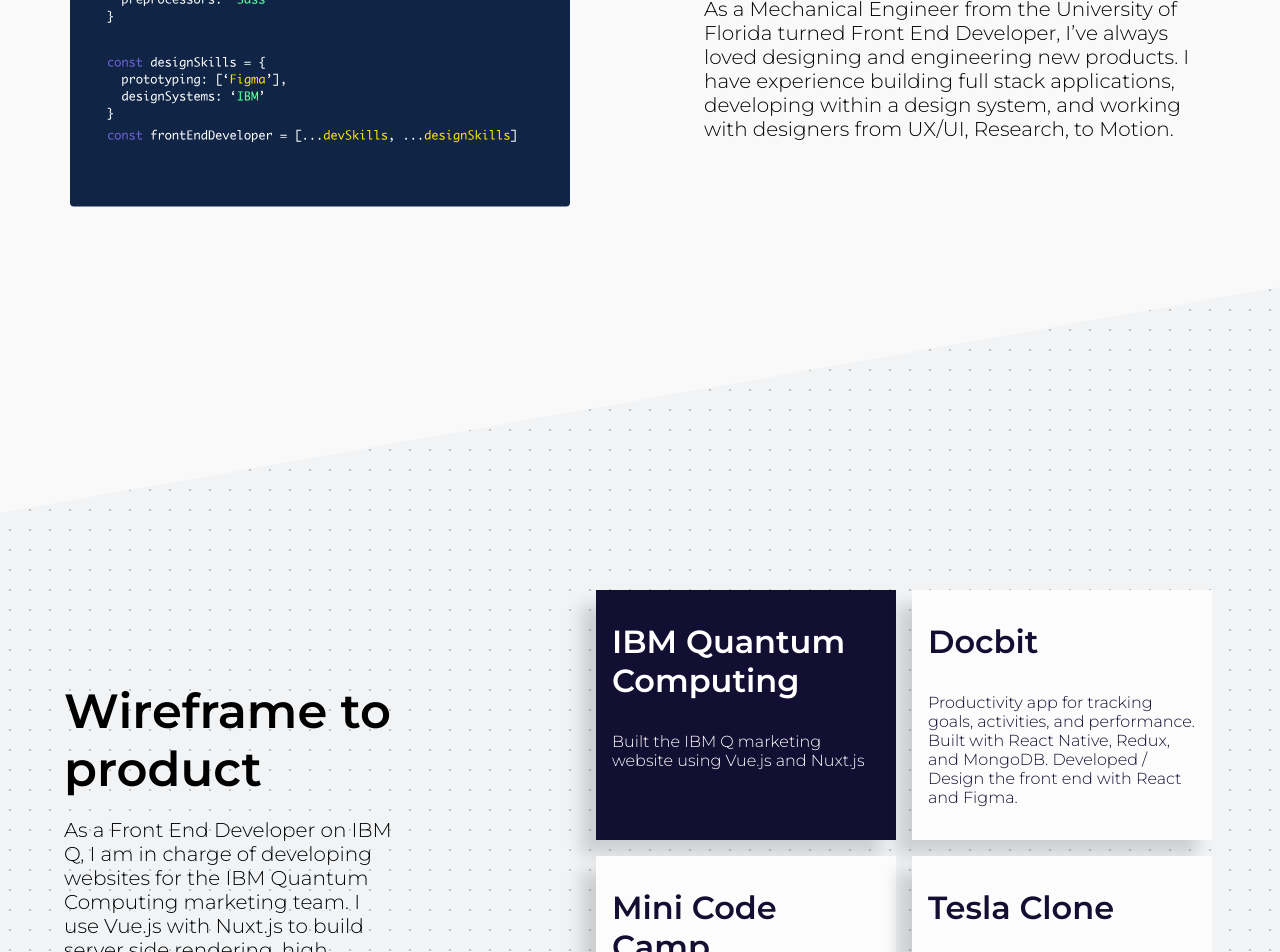
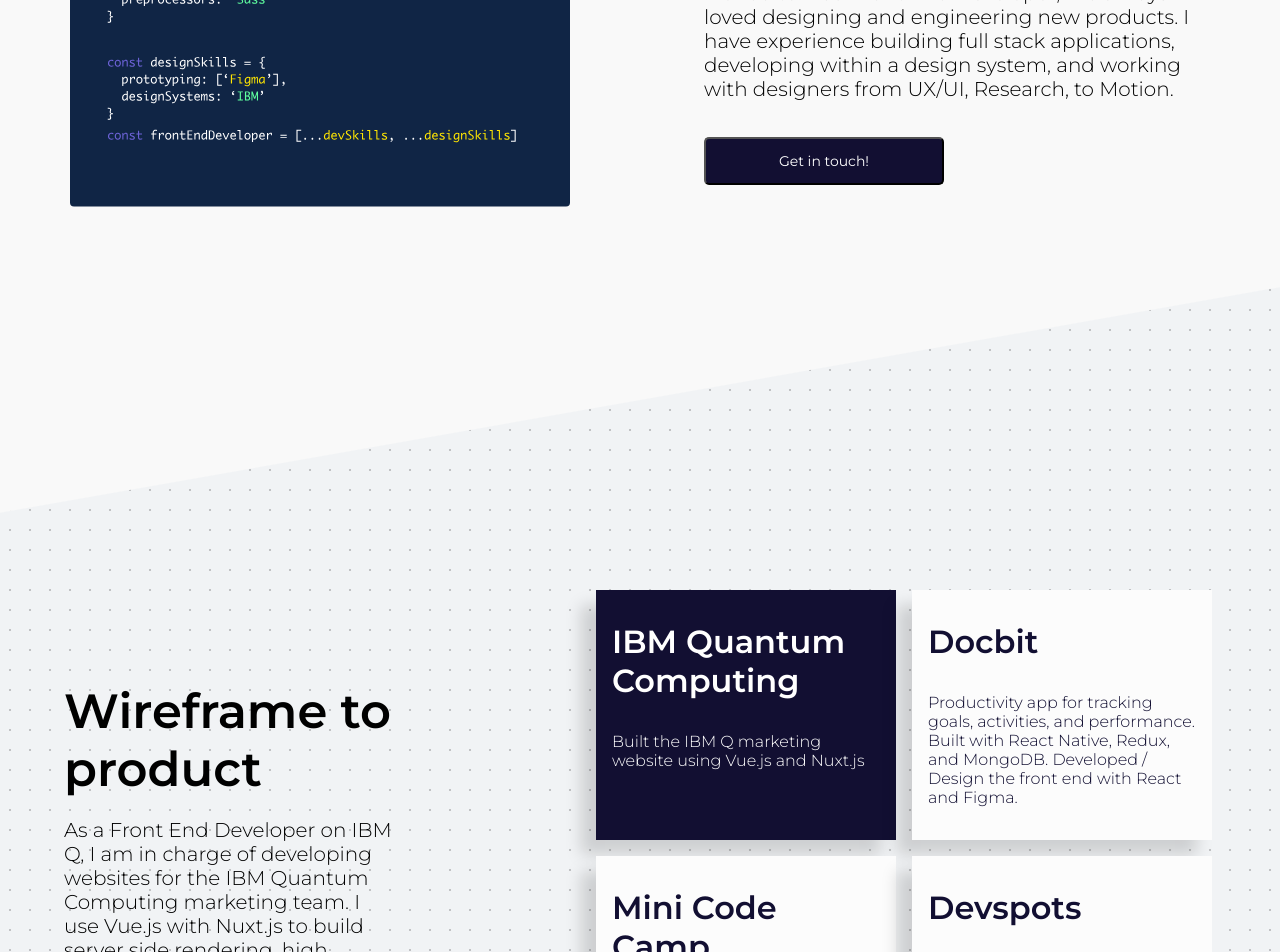
Before and after one commit to eabenojar/abeno, a Vue app: page / in a window 1280 px wide. Shown: the part 1220-2172 px from the top of the page. Built offline with nearby package versions, Linux system fonts and the light colour scheme.

Commit message:
Added get in touch button

```diff
--- a/src/views/Home.vue
+++ b/src/views/Home.vue
@@ -62,6 +62,9 @@
         <p
           class="about-container__description--content"
         >As a Mechanical Engineer from the University of Florida turned Front End Developer, I’ve always loved designing and engineering new products. I have experience building full stack applications, developing within a design system, and working with designers from UX/UI, Research, to Motion.</p>
+        <a href="https://www.linkedin.com/in/eric-abenojar-133138b3/" target="_blank">
+          <button class="work-button">Get in touch!</button>
+        </a>
       </div>
     </div>
 
@@ -102,11 +105,11 @@
         </div>
 
         <div class="project-container__card">
-          <a href="https://teslacloneapp.herokuapp.com/" target="_blank">
-            <h1 class="project-container__card--title">Tesla Clone</h1>
+          <a href="https://github.com/eabenojar/devsspots-app" target="_blank">
+            <h1 class="project-container__card--title">Devspots</h1>
             <p
               class="project-container__card--description"
-            >Built a tesla clone with Vanilla.js, HTML, and CSS</p>
+            >Built a React, Redux, Node, and MongoDB app that allows developers to meet other developers</p>
           </a>
         </div>
       </div>
@@ -529,7 +532,6 @@
 .desk {
   position: relative;
   margin: 2rem 0 0 0;
-  /* background: red; */
   width: 500px;
 }
 
@@ -543,7 +545,6 @@
   height: 100vh;
   width: 100vw;
   max-height: 900px;
-  /* background: lightsalmon; */
   display: flex;
   justify-content: center;
   align-items: center;
@@ -577,7 +578,6 @@
   height: 100vh;
   width: 100vw;
   max-height: 900px;
-  /* background: #fff; */
   display: flex;
   flex-direction: row;
 }
@@ -692,6 +692,34 @@
       font-size: 1.25rem;
       width: 100%;
     }
+  }
+}
+.work-button {
+  width: 240px;
+  height: 48px;
+  text-decoration: none;
+  background: #120f32;
+  margin: 1rem 0;
+  border-radius: 5px;
+  color: #fff;
+  font-family: Montserrat, sans-serif;
+  font-size: 14px;
+  font-weight: 400;
+  button {
+    outline: none;
+  }
+}
+.work-button:hover {
+  height: 48px;
+  width: 240px;
+  background: #312985;
+  border-radius: 5px;
+  color: #fff;
+  font-family: Montserrat, sans-serif;
+  font-size: 14px;
+  font-weight: 400;
+  button {
+    outline: none;
   }
 }
 #project-section {
```
